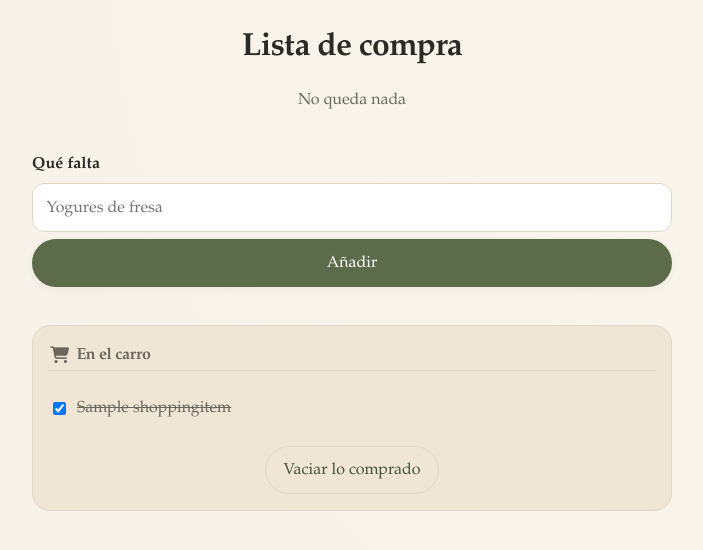
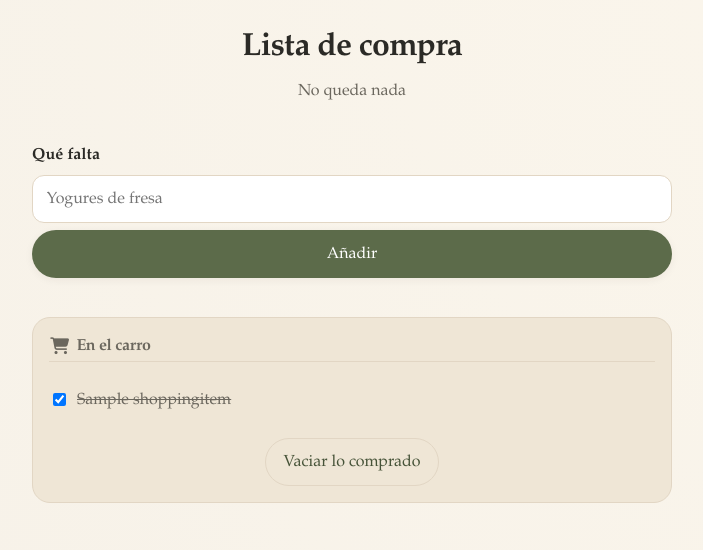
Before and after one commit to allanaguilar/nuestro_menu, a Django app: page /lista/ in a window 1280 px wide. Shown: the part 72-622 px from the top of the page, without its empty margins (288-991 px from the left). Run offline with Django 5.2, Linux system fonts and the light colour scheme; a user stored in the database is signed in; tables that the repository leaves empty hold one stand-in row (values such as "Sample post"); parts of the project's set-up code (start-up, migrations or seed data) failed here and were passed over.

Commit message:
Actualizar la versión de la hoja de estilos y mejorar la presentación de los artículos en la lista de compras

```diff
--- a/static/css/app.css
+++ b/static/css/app.css
@@ -417,7 +417,9 @@ textarea.recipe-text {
   border-top: 1px solid var(--line);
 }
 .shop-item form { margin: 0; min-width: 0; }
-.shop-item .check { margin: 0; flex: 1; }
+.shop-item form:first-child { flex: 1; }
+.shop-item .check { margin: 0; width: 100%; min-width: 0; align-items: center; }
+.shop-copy { display: flex; flex-direction: column; flex: 1; min-width: 0; }
 .shop-item.is-done .shop-name { text-decoration: line-through; color: var(--muted); }
 .shop-aisle-select { width: auto; max-width: 9.5rem; min-width: 8.2rem; }
 .shop-cart form {
@@ -425,8 +427,9 @@ textarea.recipe-text {
   justify-content: center;
   margin-top: 0.8rem;
 }
-.shop-sync { margin: 0.2rem 0 0; text-align: center; color: var(--muted); }
-.shop-who { margin: 0.05rem 0 0.35rem 1.9rem; color: var(--muted); }
+.shop-sync { margin: 0.15rem 0 0; text-align: center; color: var(--muted); }
+.page-head .shop-sync + .lede { margin-top: 0.45rem; }
+.shop-who { margin: 0; color: var(--muted); font-size: 0.82rem; line-height: 1.2; font-weight: 400; overflow-wrap: anywhere; }
 .shop-sync[hidden], #shop-pending[hidden] { display: none; }
 .shop-add {
   width: min(40rem, 100%);
--- a/static/service-worker.js
+++ b/static/service-worker.js
@@ -1,7 +1,7 @@
-const CACHE_NAME = "nuestro-menu-static-v40";
+const CACHE_NAME = "nuestro-menu-static-v42";
 const STATIC_ASSETS = [
   "/static/css/app.css",
-  "/static/css/app.css?v=35",
+  "/static/css/app.css?v=37",
   "/static/vendor/fontawesome/css/fontawesome.min.css",
   "/static/vendor/fontawesome/css/solid.min.css",
   "/static/vendor/fontawesome/css/regular.min.css",
--- a/templates/base.html
+++ b/templates/base.html
@@ -13,7 +13,7 @@
     <link rel="stylesheet" href="{% static 'vendor/fontawesome/css/fontawesome.min.css' %}">
     <link rel="stylesheet" href="{% static 'vendor/fontawesome/css/solid.min.css' %}">
     <link rel="stylesheet" href="{% static 'vendor/fontawesome/css/regular.min.css' %}">
-    <link rel="stylesheet" href="{% static 'css/app.css' %}?v=35">
+    <link rel="stylesheet" href="{% static 'css/app.css' %}?v=37">
   </head>
   <body hx-boost="true">
     <a class="skip-link" href="#contenido">Saltar al contenido</a>
--- a/templates/shopping/item.html
+++ b/templates/shopping/item.html
@@ -4,12 +4,14 @@
     <label class="check">
       <input type="hidden" name="done" value="0">
       <input type="checkbox" name="done" value="1"{% if item.done %} checked{% endif %} aria-label="{% if item.done %}Devolver {{ item.name }} a la lista{% else %}Marcar {{ item.name }} como comprado{% endif %}" onchange="this.form.requestSubmit()">
-      <span class="shop-name">{{ item.name }}</span>
+      <span class="shop-copy">
+        <span class="shop-name">{{ item.name }}</span>
+        {% if item.fresh_from %}
+        <span class="shop-who">{{ item.fresh_from }} lo añadió ahora</span>
+        {% endif %}
+      </span>
     </label>
   </form>
-  {% if item.fresh_from %}
-  <p class="shop-who">{{ item.fresh_from }} lo añadió ahora</p>
-  {% endif %}
   {% if not item.done %}
   <form method="post" action="{% url 'shopping:aisle' item.pk %}">
     {% csrf_token %}
--- a/templates/shopping/list.html
+++ b/templates/shopping/list.html
@@ -4,8 +4,8 @@
 <div class="page-head page-head-stack">
   <div>
     <h1>Lista de compra</h1>
+    <p class="shop-sync" id="shop-viewers"{% if not viewers %} hidden{% endif %}>{{ viewers }}</p>
     <p class="lede" id="shop-pending"{% if not pending_label %} hidden{% endif %}>{{ pending_label }}</p>
-    <p class="shop-sync" id="shop-viewers"{% if not viewers %} hidden{% endif %}>{{ viewers }}</p>
   </div>
 </div>
 
```
